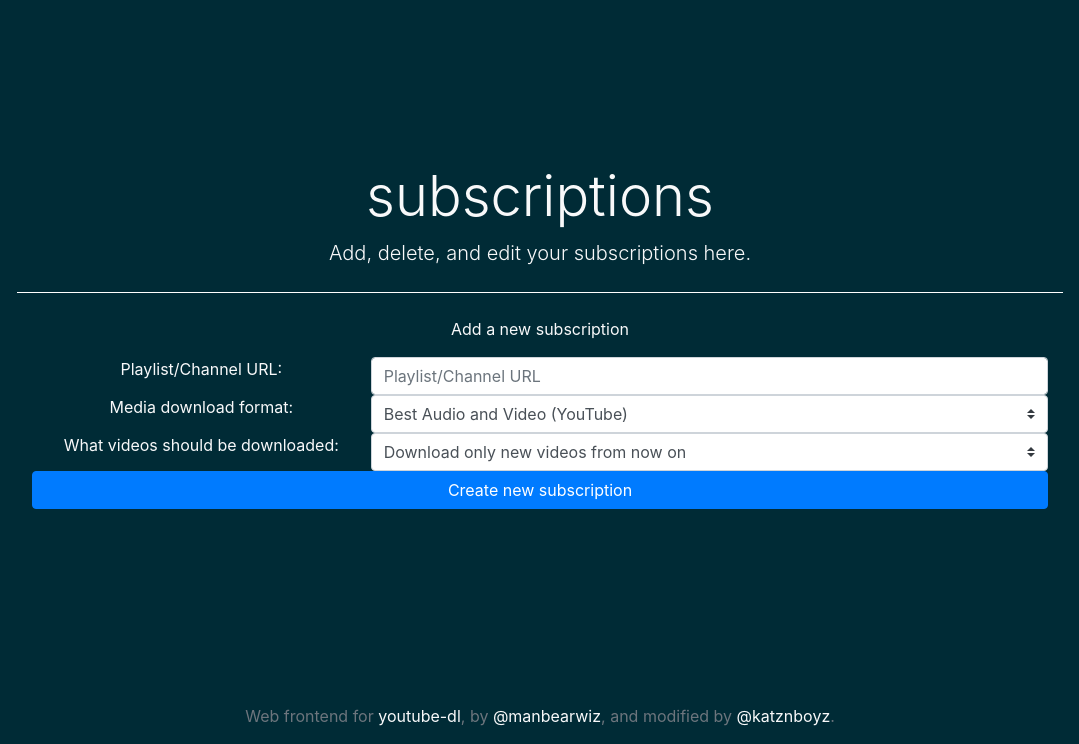
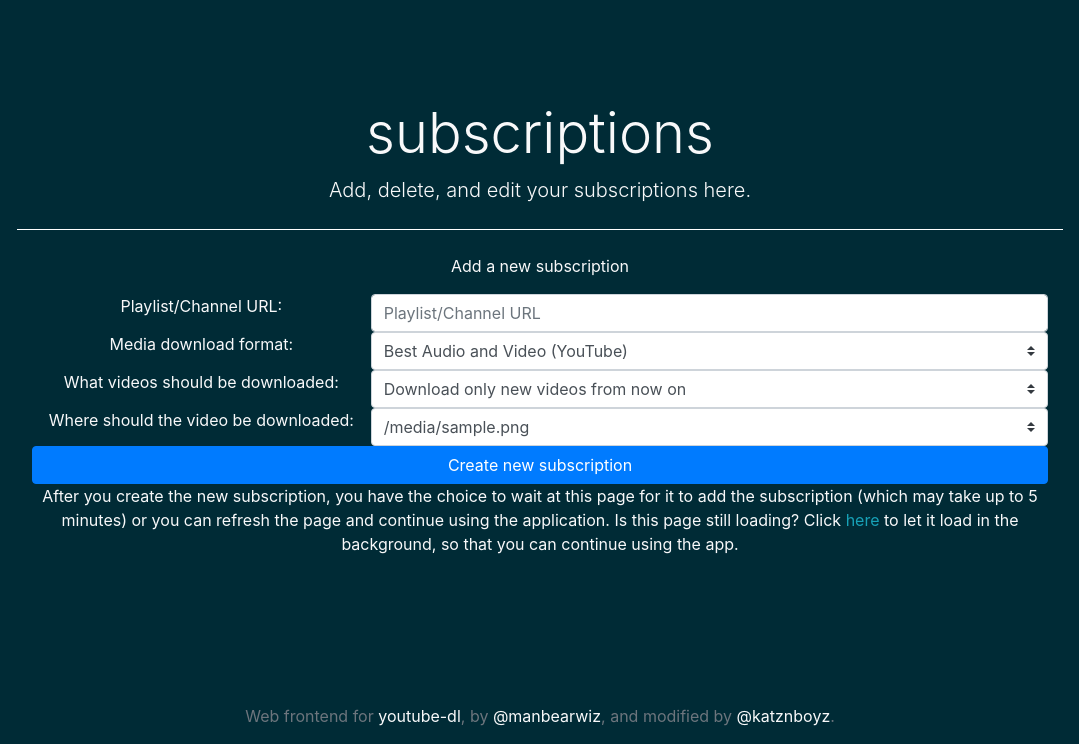
Before and after one commit to renamedquery/youtube-dl-server, a Flask app: template templates/subscriptions.html in a window 1280 px wide. Shown: the part 56-800 px from the top of the page, without its empty margins (100-1179 px from the left). Run offline with Flask 2, Linux system fonts and the light colour scheme; the template is opened without the code that fills it: most values are stand-ins (such as "Sample title", 1, 10 or a date in 2020); parts of the project's set-up code (start-up, migrations or seed data) failed here and were passed over; some libraries are stand-ins or nearby versions.

Commit message:
Added the ability to add a subscription to the database

```diff
--- a/app.py
+++ b/app.py
@@ -448,8 +448,32 @@ def WEB_SUBSCRIPTIONS():
     #check that the user is logged in
     if (isUserLoggedIn(flask.session)):
 
+        #variable for the list of valid download directories
+        downloadDirList = [DEFAULT_VIDEO_DOWNLOAD_DIR]
+
+        #get the list of lines in the download-dirs.txt file
+        downloadDirListUnparsed = str(open('./download-dirs.txt').read()).split('\n')
+
+        #iterate through the list of unparsed directories and get the valid ones
+        for line in downloadDirListUnparsed:
+
+            #just in case?
+            try:
+
+                #check that the directory is valid (doesnt start with #, isnt whitespace, and is a real directory)
+                if (line[0] != '#' and not line.isspace() and line != '' and os.path.exists(line)):
+
+                    #add the directory to the actual list
+                    downloadDirList.append(line)
+
+            #in case something goes wrong
+            except:
+
+                #alert that there was an error
+                print('Error parsing the directory "{}".'.format(line))
+
         #return the subscriptions page
-        return flask.render_template('subscriptions.html', applicationName = configData['application_name'], username = flask.session['LOGGED_IN_ACCOUNT_DATA'][0])
+        return flask.render_template('subscriptions.html', applicationName = configData['application_name'], username = flask.session['LOGGED_IN_ACCOUNT_DATA'][0], downloadDirs = downloadDirList)
 
     #the user isnt logged in
     else:
@@ -474,17 +498,55 @@ def WEB_MANAGESUBSCRIPTION():
             FORM_URL = str(flask.request.form.get('url'))
             FORM_FORMAT = str(flask.request.form.get('format'))
             FORM_WHAT2DL = str(flask.request.form.get('what_videos_to_download')) #what2dl = what to download
+            FORM_DOWNLOADDIR = str(flask.request.form.get('dir'))
 
             #try to get the list of videos
             try:
 
-                return 'a'
+                #get the list of videos
+                youtubeDLObject = youtube_dl.YoutubeDL({'default_search':'youtube'})
+                playlistOrChannelData = youtubeDLObject.extract_info(FORM_URL, download = False)
 
-            #the link was either not a playlist or was not a supported url
+                #check if it is a playlist/channel
+                if ('entries' in playlistOrChannelData):
+
+                    #add the subscription to the subscription table (the code below)
+
+                    #create the database connection
+                    DATABASE_CONNECTION = sqlite3.connect('./youtube-dl-server-database.db')
+                    DATABASE_CURSOR = DATABASE_CONNECTION.cursor()
+
+                    #the list of "downloaded" videos
+                    downloadedVideos = []
+
+                    #if the user only wants the new videos to be downloaded then get a list of the past videos
+                    if (FORM_WHAT2DL == 'new'):
+                        for video in playlistOrChannelData['entries']:
+
+                            #add the webpage url
+                            downloadedVideos.append(video['webpage_url'])
+
+                    #insert the data to the database
+                    DATABASE_CURSOR.execute(
+                        'INSERT INTO subscriptions (video_list_url, format, download_dir, downloaded_video_list_json) VALUES (?, ?, ?, ?)',
+                        (FORM_URL, FORM_FORMAT, FORM_DOWNLOADDIR, json.dumps(downloadedVideos))
+                    )
+                    DATABASE_CONNECTION.commit()
+
+                    #return the user back to the subscriptions page
+                    return flask.redirect(flask.url_for('WEB_SUBSCRIPTIONS'))
+
+                #it isnt a playlist/channel
+                else:
+
+                    #return an error
+                    return flask.render_template('error2.html', applicationName = configData['application_name'], error = 'The link you tried to subscribe to was not a playlist or channel.')
+
+            #the was not from a supported url
             except:
 
                 #return the error page
-                return flask.render_template('error2.html', applicationName = configData['application_name'], error = 'The link you tried to subscribe to was either not a playlist, or was from an unsupported site.')
+                return flask.render_template('error2.html', applicationName = configData['application_name'], error = 'The link you tried to use was not from a supported website.')
 
         #the action type is unknown
         else:
--- a/setup.py
+++ b/setup.py
@@ -62,6 +62,7 @@ CREATE TABLE subscriptions (
     subscription_id INTEGER NOT NULL PRIMARY KEY AUTOINCREMENT,
     video_list_url VARCAHR NOT NULL,
     format VARCHAR NOT NULL,
+    download_dir VARCHAR NOT NULL,
     downloaded_video_list_json VARCHAR NOT NULL
 )
 ''')
--- a/templates/subscriptions.html
+++ b/templates/subscriptions.html
@@ -44,8 +44,23 @@
                             <option value = 'all'>Download all videos, from all times</option>
                         </select>
                     </div>
+                    <!--line 4-->
+                    <div class = 'col-lg-4 p-0'>
+                        Where should the video be downloaded:
+                    </div>
+                    <div class = 'col-lg-8 p-0'>
+                        <select class = 'custom-select form-control rounded col-12' name = 'dir'>
+                            {% for dir in downloadDirs %}
+                                <option value = '{{ dir }}'>{{ dir }}</option>
+                            {% endfor %}
+                        </select>
+                    </div>
+                    <!--other lines-->
                     <div class = 'col-lg-12 p-0'>
                         <button class = 'btn btn-primary col-12' type = 'submit' id = 'button-submit'>Create new subscription</button>
+                    </div>
+                    <div class = 'col-lg-12 p-0'>
+                        <p>After you create the new subscription, you have the choice to wait at this page for it to add the subscription (which may take up to 5 minutes) or you can refresh the page and continue using the application. Is this page still loading? Click <a class = 'text-info' href = ''>here</a> to let it load in the background, so that you can continue using the app.</p>
                     </div>
                 </div>
                 <input name = 'action' type = 'text' class = 'hidden' value = 'add'>
```
